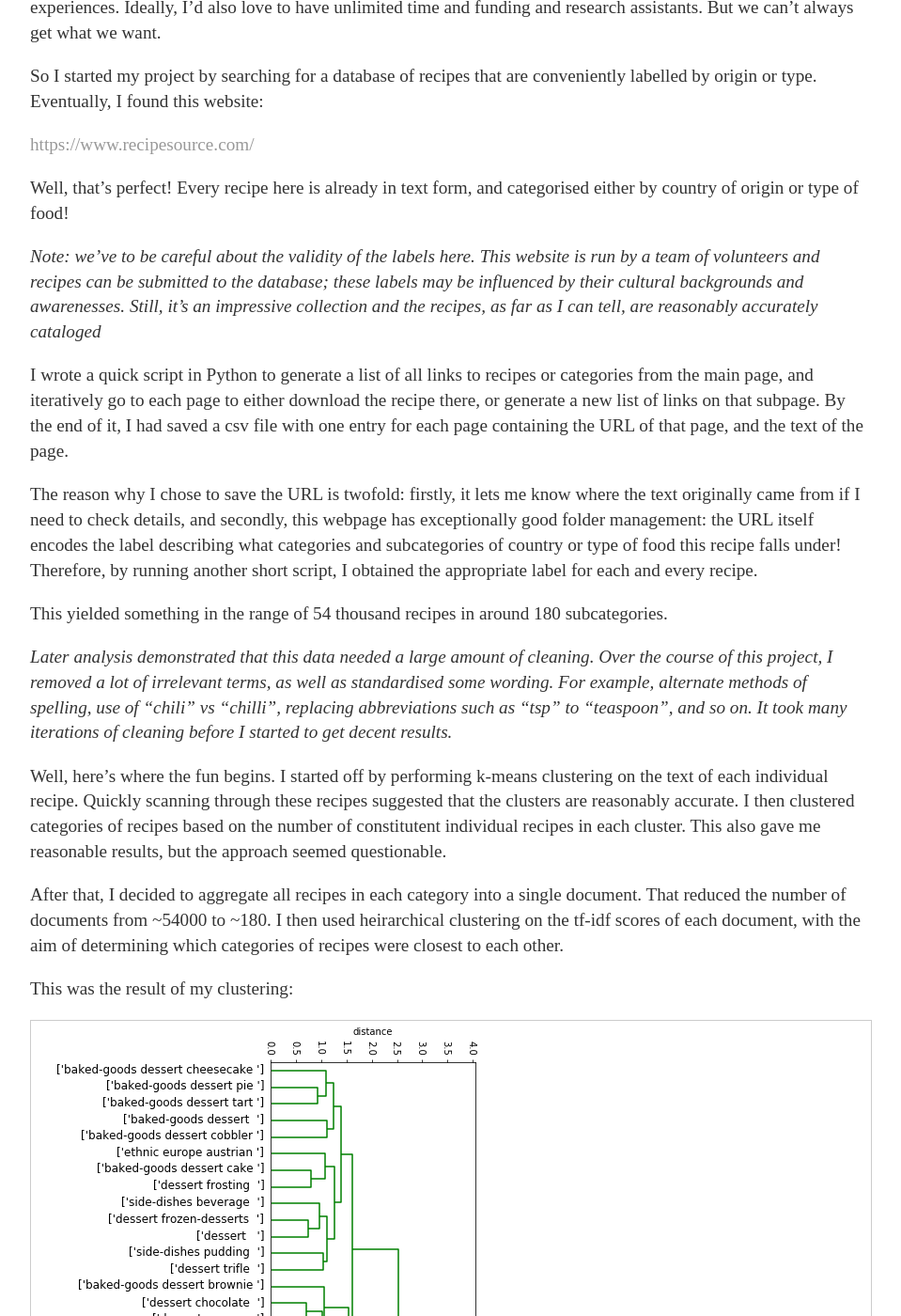
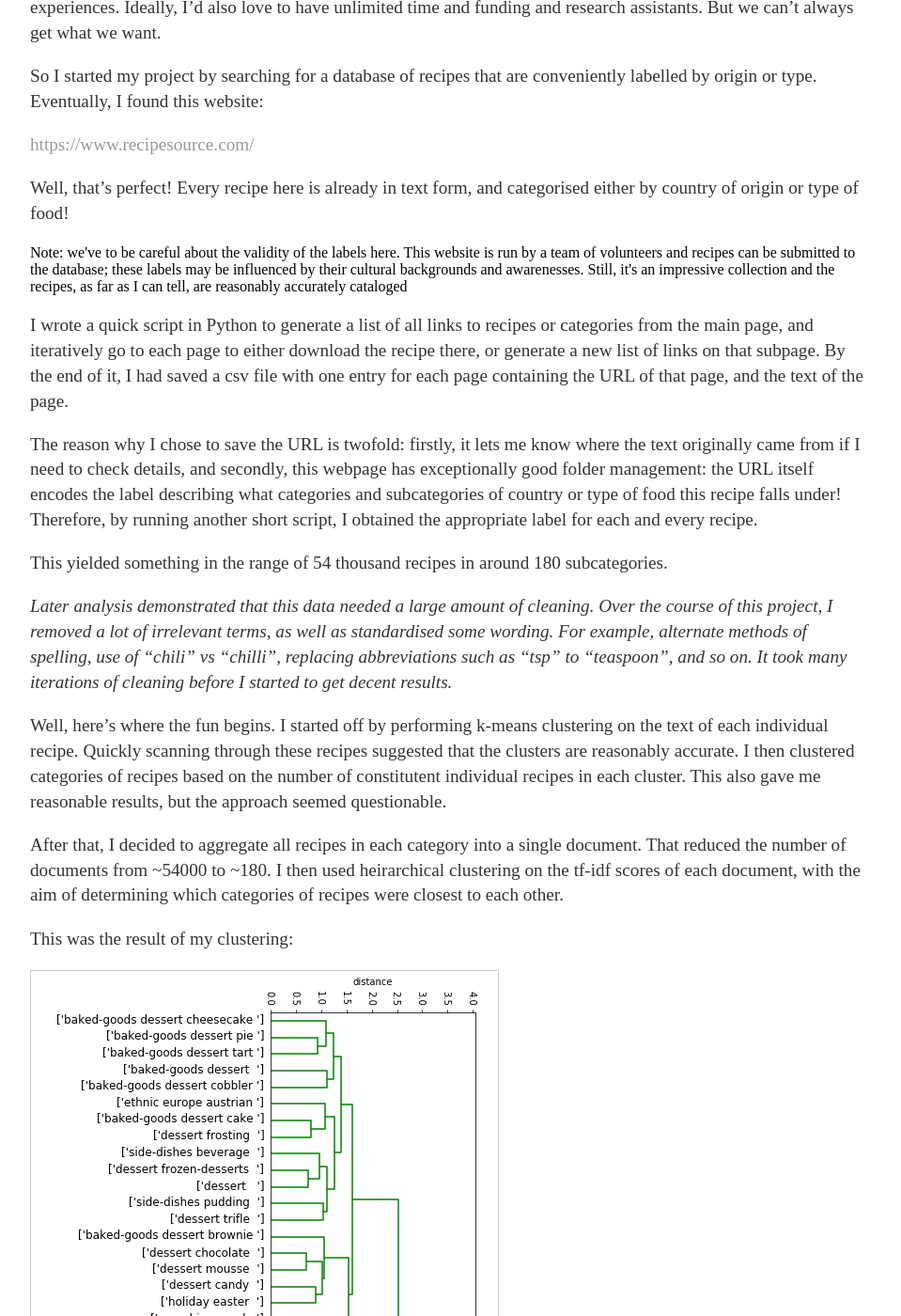
Before and after one commit to not-even-wong/not-even-wong.github.io, a Jekyll site: the page built from _posts/2019-11-12-analysing-similarities-between-recipes-with-topic-modeling.md, in a window 1280 px wide and 1400 px high, scrolled down 581 px. Shown: the whole window at 94% size, without its empty margins (160-1119 px from the left). Built offline with Jekyll 4.4.1, drawn with Linux system fonts in a browser that asks for light colours; some of the changed text lies outside the part shown.

Commit message:
Update 2019-11-12-analysing-similarities-between-recipes-with-topic-modeling.md

```diff
--- a/_posts/2019-11-12-analysing-similarities-between-recipes-with-topic-modeling.md
+++ b/_posts/2019-11-12-analysing-similarities-between-recipes-with-topic-modeling.md
@@ -18,7 +18,7 @@ So I started my project by searching for a database of recipes that are convenie
 
 Well, that's perfect! Every recipe here is already in text form, and categorised either by country of origin or type of food!
 
-<i>Note: we've to be careful about the validity of the labels here. This website is run by a team of volunteers and recipes can be submitted to the database; these labels may be influenced by their cultural backgrounds and awarenesses. Still, it's an impressive collection and the recipes, as far as I can tell, are reasonably accurately cataloged</i>
+<div style=fineprint>Note: we've to be careful about the validity of the labels here. This website is run by a team of volunteers and recipes can be submitted to the database; these labels may be influenced by their cultural backgrounds and awarenesses. Still, it's an impressive collection and the recipes, as far as I can tell, are reasonably accurately cataloged</div>
 
 I wrote a quick script in Python to generate a list of all links to recipes or categories from the main page, and iteratively go to each page to either download the recipe there, or generate a new list of links on that subpage. By the end of it, I had saved a csv file with one entry for each page containing the URL of that page, and the text of the page.
 
@@ -34,6 +34,8 @@ After that, I decided to aggregate all recipes in each category into a single do
 
 This was the result of my clustering:
 
-<div style="height: 400px; width: auto; border: 1px solid #ccc; overflow:scroll;">
+<div style="height: 400px; width: 497px; border: 1px solid #ccc; overflow:scroll;">
 <img src="https://raw.githubusercontent.com/not-even-wong/not-even-wong.github.io/master/_posts/20191112/heirarchy%20of%20recipes%20tfidf.png">
 </div>
+
+Well, those clusters seem to make sense.
```
